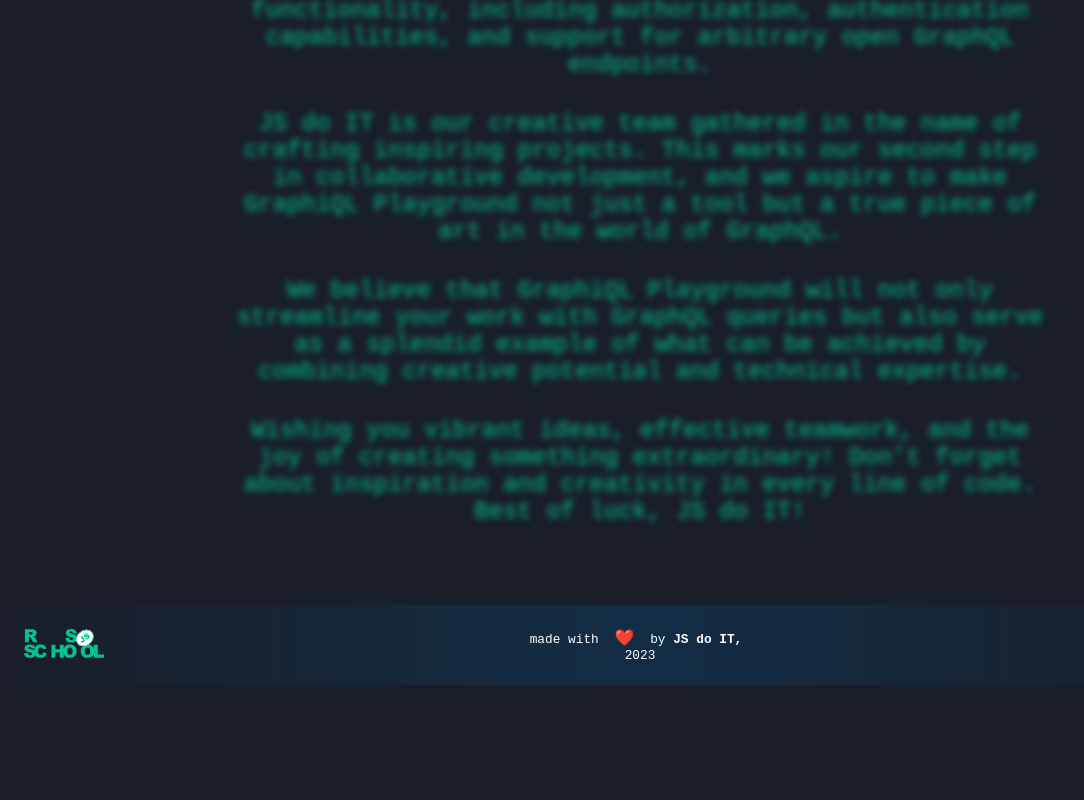
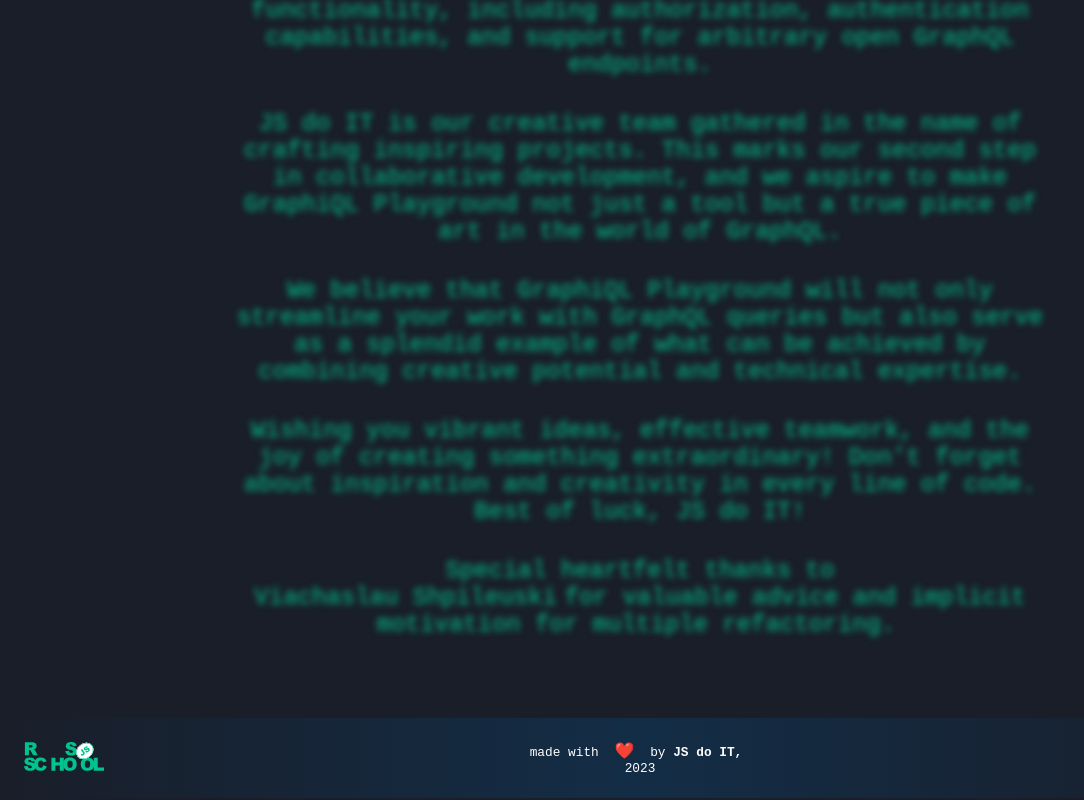
Before and after one commit to xu69ux/graphiql-app, a React (Vite) app: page / in a window 1280 px wide. Shown: the part 770-1570 px from the top of the page, without its empty margins (0-1084 px from the left). Before the commit the page ends 1457 px from the top, so only its background shows below. Built offline with nearby package versions, Linux system fonts and the light colour scheme; no server answers.

Commit message:
feat: add thanx to Viachaslau Shpileuski

```diff
--- a/src/contexts/translations.ts
+++ b/src/contexts/translations.ts
@@ -37,6 +37,10 @@ export const translations = {
     searchPlaceholder: 'search...',
     signup: 'signup',
     signupTitle: 'Signup',
+    thanxSlava1: 'Special heartfelt thanks to ',
+    thanxSlava2:
+      'for valuable advice and implicit motivation for multiple refactoring.',
+    ViachaslauShpileuski: 'Viachaslau Shpileuski',
     titleAddTab: 'add tab',
     titleDeleteTabs: 'delete all tabs',
     titleDocs: 'show documentation',
@@ -101,6 +105,10 @@ export const translations = {
     searchPlaceholder: 'поиск...',
     signup: 'зарегистрироваться',
     signupTitle: 'Зарегистрироваться',
+    thanxSlava1: 'Отдельная искренняя благодарность ',
+    thanxSlava2:
+      ' за ценные советы и неявную мотивацию к многократному рефакторингу.',
+    ViachaslauShpileuski: 'Вячеславу Шпилевскому',
     titleAddTab: 'добавить вкладку',
     titleDeleteTabs: 'удалить все вкладки',
     titleDocs: 'показать документацию',
@@ -164,6 +172,10 @@ export const translations = {
     searchPlaceholder: 'пошук...',
     signup: 'зареєструватися',
     signupTitle: 'Зареєструватися',
+    thanxSlava1: 'Окрема щиря подяка ',
+    thanxSlava2:
+      ' за цінні поради та неявну мотивацію до багаторазового рефакторингу.',
+    ViachaslauShpileuski: 'В’ячеславу Шпилевському',
     titleAddTab: 'додати вкладку',
     titleDeleteTabs: 'видалити всі вкладки',
     titleDocs: 'показати документацію',
--- a/src/pages/WelcomePage.tsx
+++ b/src/pages/WelcomePage.tsx
@@ -73,6 +73,14 @@ const WelcomePage = () => {
         <p className={`${isScrolled ? 'change-color' : 'default-color'}`}>
           {translations[language]?.welcomeDescription4}
         </p>
+        <p className={`${isScrolled ? 'change-color' : 'default-color'}`}>
+          {translations[language]?.thanxSlava1}
+          <br />
+          <a href='https://github.com/SlavaJSFE' className='slava-git'>
+            {translations[language]?.ViachaslauShpileuski}
+          </a>
+          <span>{translations[language]?.thanxSlava2}</span>
+        </p>
       </div>
     </div>
   );
--- a/src/styles/WelcomePage.css
+++ b/src/styles/WelcomePage.css
@@ -121,6 +121,10 @@ span {
   transition: color 1.2s ease-in-out;
 }
 
+.welcome-description p span {
+  font-size: inherit;
+}
+
 .blur {
   filter: blur(3px);
 }
@@ -139,6 +143,16 @@ span {
   flex-direction: row;
   align-items: center;
   justify-content: center;
+}
+
+.slava-git {
+  cursor: pointer;
+  border-bottom: 0.08rem solid transparent;
+}
+
+.slava-git:hover {
+  border-bottom: 0.08rem solid var(--green);
+  transition: all 0.2s ease-in-out;
 }
 
 @media screen and (max-width: 700px) {
```
